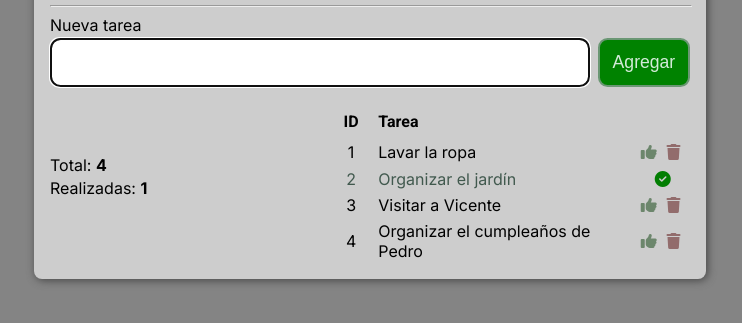
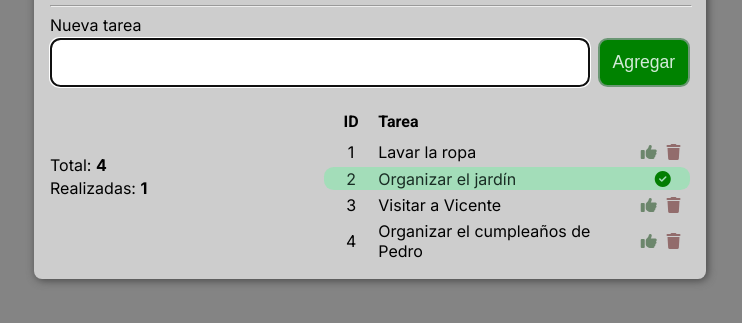
Before and after one commit to albotero/todo-list, a plain HTML site: page index.html in a window 1280 px wide. Shown: the part 255-578 px from the top of the page, without its empty margins (270-1012 px from the left). Drawn offline with Linux system fonts and the light colour scheme.

Commit message:
Get data from form

```diff
--- a/assets/css/styles.css
+++ b/assets/css/styles.css
@@ -20,7 +20,7 @@ h4 {
 }
 
 .title,
-.container p {
+.form-tasks p {
   margin: 0;
 }
 
@@ -28,7 +28,7 @@ h4 {
   width: 100%;
 }
 
-.container {
+.form-tasks {
   display: grid;
   grid-template-columns: 1fr 1fr min-content;
   grid-template-rows: repeat(4, min-content);
@@ -110,8 +110,11 @@ span.value {
   background-color: #e3cda8;
 }
 
+.task-list i {
+  cursor: pointer;
+}
+
 .task-list div:not(.finished) i {
-  cursor: pointer;
   filter: contrast(20%) brightness(105%);
 }
 
@@ -120,7 +123,8 @@ span.value {
 }
 
 .finished {
-  color: #41594e;
+  color: #192d24;
+  background-color: #a3ddb9;
 }
 
 .check,
--- a/assets/js/script.js
+++ b/assets/js/script.js
@@ -6,44 +6,46 @@ const tasks = [
   { id: 4, task: "Organizar el cumpleaños de Pedro", finished: false },
 ]
 
-// DOM Elements to be modified by script
+// DOM Elements to be used by script
 const DOM = {
   newTaskInput: document.getElementById("new-task"),
-  addTaskButton: document.getElementById("add-task-button"),
+  formTasks: document.querySelector(".form-tasks"),
   taskListDiv: document.querySelector(".task-list"),
   taskCountSpan: document.querySelector(".task-count .value"),
   finishedCountSpan: document.querySelector(".finished-count .value"),
-  modify: (element, props) => Object.assign(element, props),
-  create: (tag, props) => DOM.modify(document.createElement(tag), props),
+  create: (tag, props) => Object.assign(document.createElement(tag), props),
 }
 
 // Tasks functions
 const Task = {
   // Get next Id for new tasks
   newId: () => tasks.reduce((acc, { id }) => Math.max(acc, id), 0) + 1,
+
   // Find the index of a task by its Id
   index: (taskId) => tasks.findIndex(({ id }) => id === taskId),
+
   // Count all or finished tasks
   count: (countUnfinished = true) => tasks.filter((t) => countUnfinished || t.finished).length,
+
   // Add a new task
-  add: () => {
-    const task = DOM.newTaskInput.value.trim()
-    if (!task) {
-      DOM.newTaskInput.focus()
-      alert("¡ERROR!\nDebe escribir alguna tarea para poder agregarla a la lista")
-      return
-    }
-    tasks.push({ id: Task.newId(), task, finished: false })
-    // Reset input
-    DOM.newTaskInput.value = ""
+  add: (e) => {
+    e.preventDefault()
+    tasks.push({
+      id: Task.newId(),
+      task: new FormData(e.target).get("new-task").trim(),
+      finished: false,
+    })
+    e.target.reset()
     updateDOM()
   },
-  // Set a task as completed
+
+  // Change finished status
   check: (taskId) => {
     const index = Task.index(taskId)
-    tasks[index] = { ...tasks[index], finished: true }
+    tasks[index].finished = !tasks[index].finished
     updateDOM()
   },
+
   // Delete a task
   delete: (taskId) => {
     const [{ id, task }] = tasks.splice(Task.index(taskId), 1)
@@ -55,24 +57,23 @@ const Task = {
 // DOM functions
 
 const actionButtons = [
+  { title: "Completado", className: "check fas fa-circle-check", onclick: Task.check },
   { title: "Completar", className: "check fas fa-thumbs-up", onclick: Task.check },
   { title: "Eliminar", className: "del fas fa-trash", onclick: Task.delete },
 ]
 
 const renderTask = ({ id, task, finished }) => {
-  const newTask = DOM.create("div", { innerHTML: `<p>${id}</p><p class="task-description">${task}</p>` })
-  if (finished) {
-    // Add finished icon
-    DOM.modify(newTask, {
-      className: "finished",
-      innerHTML: `${newTask.innerHTML} <i class="fas fa-circle-check" title="Completado"></i>`,
-    })
-  } else {
-    // Add finish and delete buttons
-    actionButtons.forEach((props) =>
-      newTask.appendChild(DOM.create("i", { ...props, onclick: () => props.onclick(id) }))
-    )
-  }
+  // Create new DOM Element
+  const newTask = DOM.create("div", {
+    className: finished ? "finished" : "",
+    innerHTML: `<p>${id}</p><p class="task-description">${task}</p>`,
+  })
+  // Add buttons
+  actionButtons
+    // Get only required buttons according to completion status
+    .slice(...(finished ? [0, 1] : [1]))
+    // Append each button to the task Element
+    .forEach((p) => newTask.appendChild(DOM.create("i", { ...p, onclick: () => p.onclick(id) })))
   return newTask
 }
 
@@ -86,6 +87,5 @@ const updateDOM = () => {
   DOM.newTaskInput.focus()
 }
 
-DOM.addTaskButton.addEventListener("click", Task.add)
-DOM.newTaskInput.addEventListener("keypress", (e) => e.key === "Enter" && Task.add())
+DOM.formTasks.addEventListener("submit", Task.add)
 document.addEventListener("DOMContentLoaded", updateDOM)
--- a/index.html
+++ b/index.html
@@ -16,14 +16,14 @@
     <main class="content">
       <h1 class="title">ToDo List</h1>
       <hr class="title-hr" />
-      <div class="container">
-        <p class="new-title">Nueva tarea</p>
-        <input type="text" name="new-task" id="new-task" />
-        <button id="add-task-button" class="new-task-button">Agregar</button>
+      <form class="form-tasks">
+        <label for="new-task" class="new-title">Nueva tarea</label>
+        <input type="text" name="new-task" id="new-task" pattern="(.|\s)*\S(.|\s)*" required />
+        <button id="add-task-button" class="new-task-button" type="submit">Agregar</button>
         <p class="task-count">Total: <span class="value">0</span></p>
         <p class="finished-count">Realizadas: <span class="value">0</span></p>
         <div class="task-list"></div>
-      </div>
+      </form>
     </main>
     <script src="https://kit.fontawesome.com/49e51bd767.js" crossorigin="anonymous"></script>
     <script src="./assets/js/script.js"></script>
```
